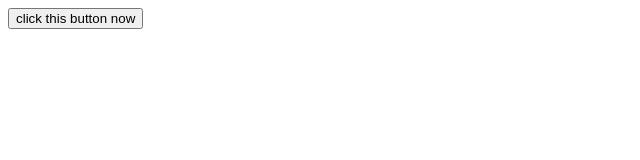
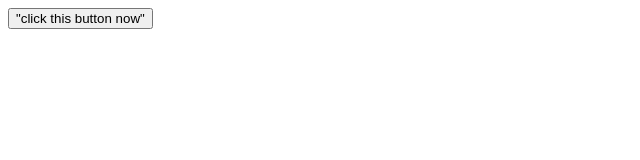
Before and after one commit to david-j-dunn/testgs, a plain HTML site: page index.html in a window 1280 px wide. Shown: the full height of the page, 0-640 px from the left. Drawn offline with Linux system fonts and the light colour scheme.

Commit message:
Update index.html

```diff
--- a/index.html
+++ b/index.html
@@ -7,7 +7,7 @@
 	<body>
 
 		<div id = "app"></div>
-		<button id="btn">click this button now</button>
+		<button id="btn">"click this button now"</button>
 
 		<script src="MESA_.js"></script>
 
```
